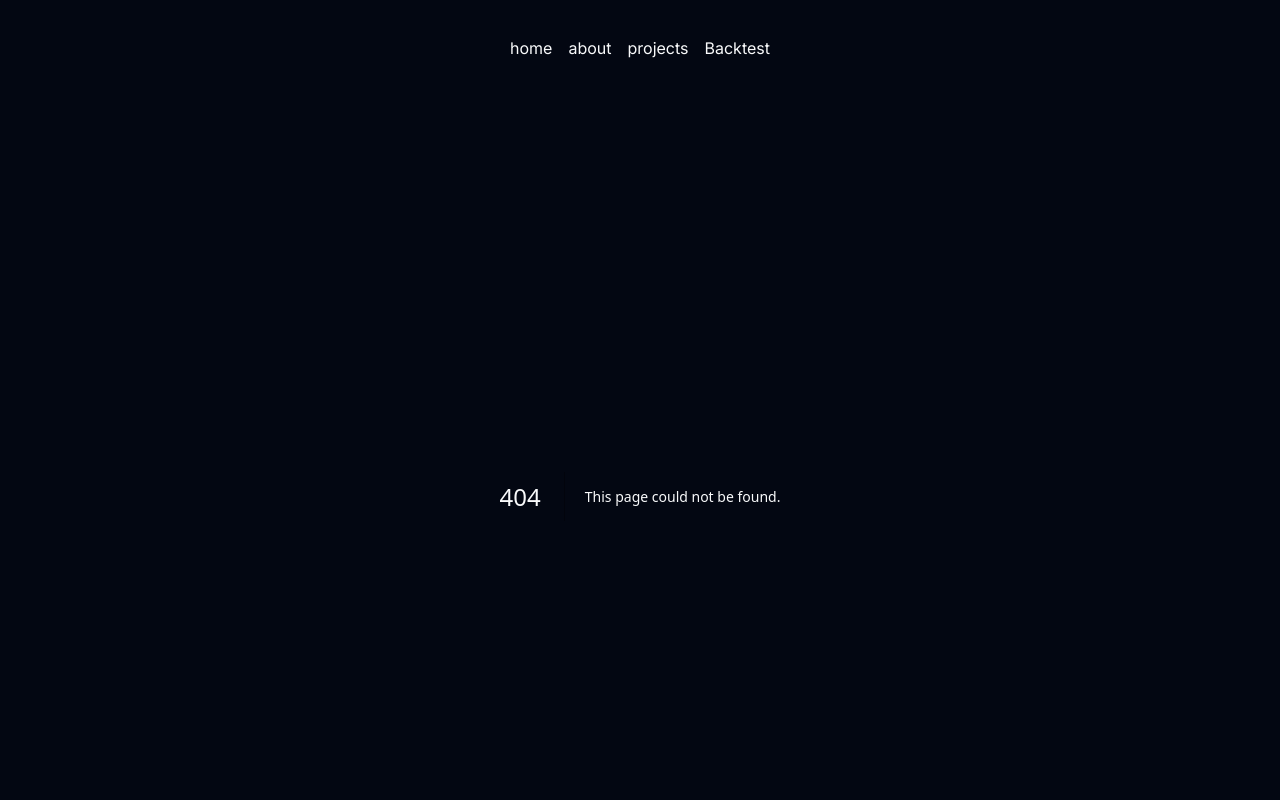
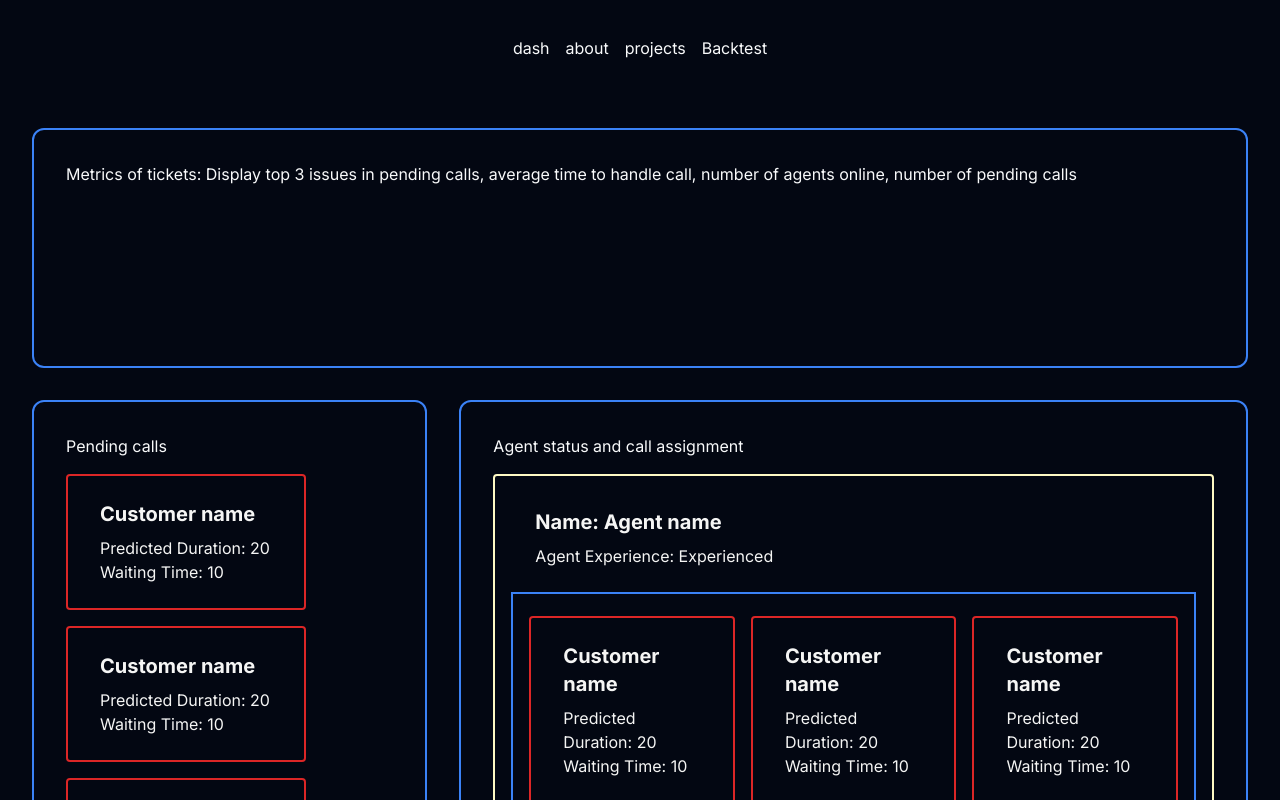
Before and after one commit to mkiats/kQuantifi, a Next.js app in the folder next-client-kquantifi/: page /dashboard in a window 1280 px wide. Before the commit this address had no page. Built offline with nearby package versions, Linux system fonts and the light colour scheme.

Commit message:
added dashboard

```diff
--- /dev/null
+++ b/next-client-kquantifi/src/app/dashboard/page.tsx
@@ -0,0 +1,85 @@
+'client only';
+const Dashboard = () => {
+	return (
+		<div className='flex flex-col p-8 gap-8'>
+			<div className='h-[calc(30vh)] w-[calc(90wh)] rounded-xl border-2 border-blue-500 p-8'>
+				Metrics of tickets: Display top 3 issues in pending calls,
+				average time to handle call, number of agents online, number of
+				pending calls
+			</div>
+			<div className='flex gap-8'>
+				<div className='w-1/3 h-[calc(60vh)] flex flex-col overflow-scroll rounded-xl border-2 border-blue-500 p-8 gap-4'>
+					Pending calls
+					<CallCard />
+					<CallCard />
+					<CallCard />
+					<CallCard />
+					<CallCard />
+					<CallCard />
+					<CallCard />
+					<CallCard />
+					End of calls
+				</div>
+				<div className='w-2/3 h-[calc(60vh)] flex flex-col overflow-scroll rounded-xl border-2 border-blue-500 p-8 gap-4'>
+					Agent status and call assignment
+					<AgentCard />
+					<AgentCard />
+					<AgentCard />
+					<AgentCard />
+					<AgentCard />
+					End of agents
+				</div>
+			</div>
+		</div>
+	);
+};
+
+export default Dashboard;
+
+export const CallCard = ({
+	customerName = 'Customer name',
+	duration = 20,
+	waitingTime = 10,
+	showWaitingTime = true,
+}) => {
+	return (
+		<div className='w-60 h-48 rounded border-2 border-red-600 p-2'>
+			<div className='px-6 py-4'>
+				<div className='font-bold text-xl text-stone-100 mb-2'>
+					{customerName}
+				</div>
+				<p className='text-stone-100 text-md'>
+					Predicted Duration: {duration}
+				</p>
+				{showWaitingTime && (
+					<p className='text-stone-100 text-md'>
+						Waiting Time: {waitingTime}
+					</p>
+				)}
+			</div>
+		</div>
+	);
+};
+
+export const AgentCard = ({
+	agentName = 'Agent name',
+	agentExperience = 'Experienced',
+}) => {
+	return (
+		<div className='w-full h-96 flex flex-col rounded border-2 border-yellow-100 p-4'>
+			<div className='px-6 py-4'>
+				<div className='font-bold text-xl text-stone-100 mb-2'>
+					Name: {agentName}
+				</div>
+				<div className='text-md text-stone-100 mb-2'>
+					Agent Experience: {agentExperience}
+				</div>
+			</div>
+			<div className='h-60 w-full flex gap-4 overflow-scroll border-2 border-blue-500 items-center p-4'>
+				<CallCard />
+				<CallCard />
+				<CallCard />
+			</div>
+		</div>
+	);
+};
--- a/next-client-kquantifi/src/components/navbar.jsx
+++ b/next-client-kquantifi/src/components/navbar.jsx
@@ -1,7 +1,7 @@
 import Link from 'next/link';
 
 const navigationLinks = [
-	{ url: '/', title: 'home' },
+	{ url: '/dashboard', title: 'dash' },
 	{ url: '/', title: 'about' },
 	{ url: '/', title: 'projects' },
 	{ url: '/backtest', title: 'Backtest' },
```
Also changed, not shown: 1 other file (tests, documents, lock files or other folders).
